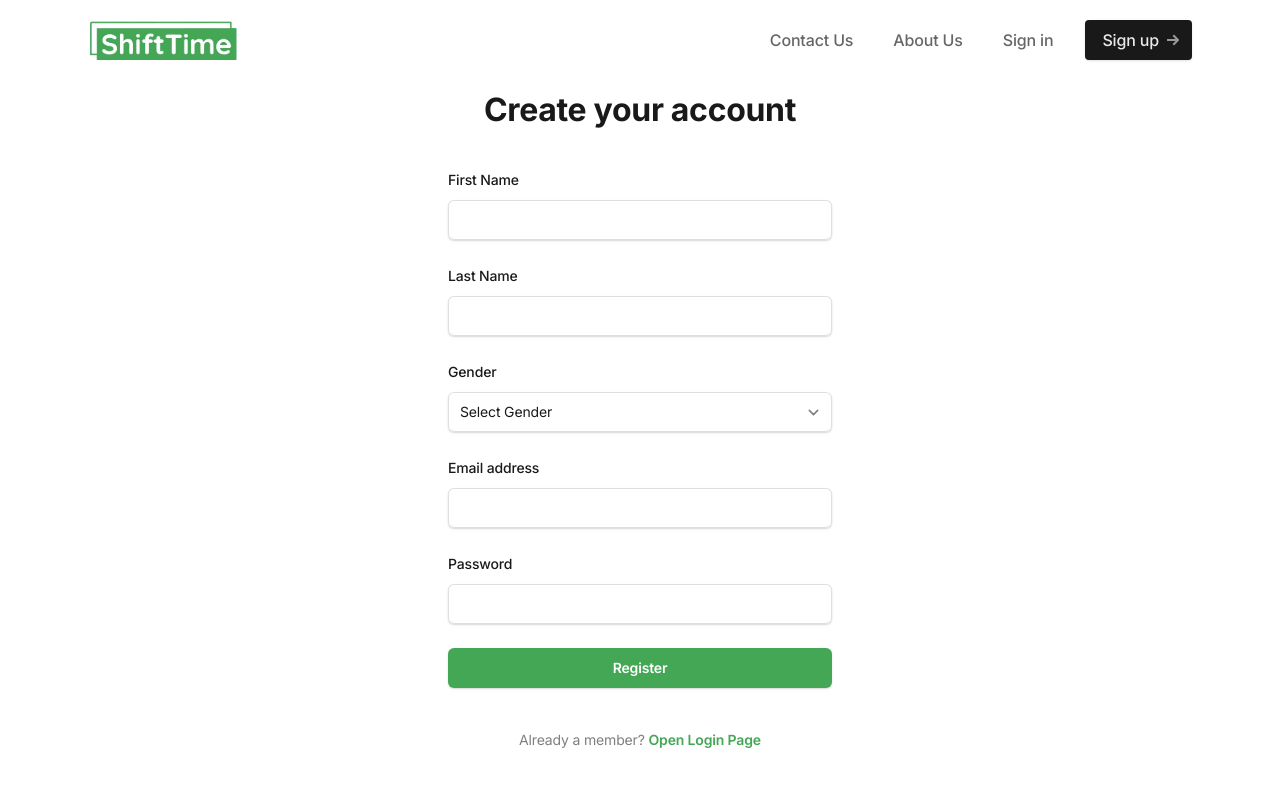
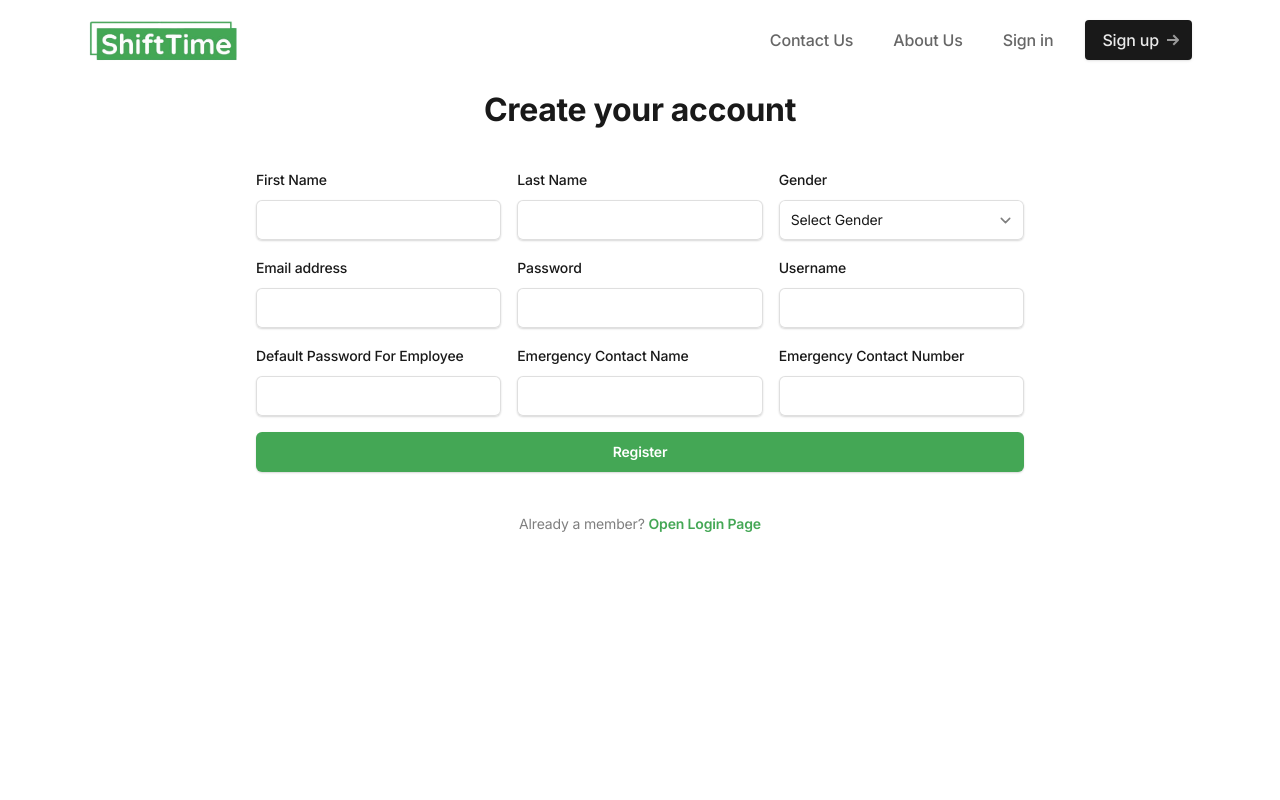
Before and after one commit to ankit-maniya/superadmin-shifttime, a Next.js app: page /signup in a window 1280 px wide. Shown: the top 800 px of the page. Built offline with nearby package versions, Linux system fonts and the light colour scheme.

Commit message:
small fixies in landing page

```diff
--- a/src/app/signup/page.js
+++ b/src/app/signup/page.js
@@ -40,7 +40,7 @@ export default function SignUp() {
       try {
         const data = await UserService.signup(formData);
         if (data?.response)
-            router.push('/signin');
+          router.push('/signin');
 
         toast.success("Registered successfully!");
       } catch (error) {
@@ -76,6 +76,24 @@ export default function SignUp() {
       errors.password = 'Password should be at least 6 characters';
     }
 
+    if (!data.userName.trim()) {
+      errors.userName = 'Username is required';
+    }
+
+    if (!data.defaultPassword.trim()) {
+      errors.defaultPassword = 'Default password is required';
+    }
+
+    if (!data.emergencyContactName.trim()) {
+      errors.emergencyContactName = 'Emergency contact name is required';
+    }
+
+    if (!data.emergencyContactNumber.trim()) {
+      errors.emergencyContactNumber = 'Emergency contact number is required';
+    } else if (!/^\d{10}$/.test(data.emergencyContactNumber.trim())) {
+      errors.emergencyContactNumber = 'Emergency contact number must be 10 digits';
+    }
+
     return errors;
   };
 
@@ -87,8 +105,8 @@ export default function SignUp() {
         </h2>
       </div>
 
-      <div className="mt-10 sm:mx-auto sm:w-full sm:max-w-sm">
-        <form className="space-y-6" onSubmit={handleSubmit}>
+      <div className="mt-10 sm:mx-auto sm:w-full sm:max-w-3xl">
+        <form className="grid grid-cols-1 md:grid-cols-2 lg:grid-cols-3 gap-4 " onSubmit={handleSubmit}>
           <div>
             <label htmlFor="firstName" className="block text-sm font-medium leading-6 text-gray-900">
               First Name
@@ -185,7 +203,87 @@ export default function SignUp() {
             </div>
           </div>
 
+          {/* Username */}
           <div>
+            <label htmlFor="userName" className="block text-sm font-medium leading-6 text-gray-900">
+              Username
+            </label>
+            <div className="mt-2">
+              <input
+                id="userName"
+                name="userName"
+                type="text"
+                autoComplete="username"
+                required
+                value={formData.userName}
+                onChange={handleChange}
+                className={`block w-full rounded-md border-0 py-2 text-gray-900 shadow-sm ring-1 ring-inset ring-gray-300 placeholder:text-gray-400 focus:ring-2 focus:ring-inset focus:ring-green-550 sm:text-sm sm:leading-6 ${errors.userName ? 'border-red-500' : ''}`}
+              />
+              {errors.userName && <p className="text-red-500 text-sm mt-1">{errors.userName}</p>}
+            </div>
+          </div>
+
+          {/* Default Password */}
+          <div>
+            <label htmlFor="defaultPassword" className="block text-sm font-medium leading-6 text-gray-900">
+              Default Password For Employee
+            </label>
+            <div className="mt-2">
+              <input
+                id="defaultPassword"
+                name="defaultPassword"
+                type="text"
+                autoComplete="new-password"
+                required
+                value={formData.defaultPassword}
+                onChange={handleChange}
+                className={`block w-full rounded-md border-0 py-2 text-gray-900 shadow-sm ring-1 ring-inset ring-gray-300 placeholder:text-gray-400 focus:ring-2 focus:ring-inset focus:ring-green-550 sm:text-sm sm:leading-6 ${errors.defaultPassword ? 'border-red-500' : ''}`}
+              />
+              {errors.defaultPassword && <p className="text-red-500 text-sm mt-1">{errors.defaultPassword}</p>}
+            </div>
+          </div>
+
+          {/* Emergency Contact Name */}
+          <div>
+            <label htmlFor="emergencyContactName" className="block text-sm font-medium leading-6 text-gray-900">
+              Emergency Contact Name
+            </label>
+            <div className="mt-2">
+              <input
+                id="emergencyContactName"
+                name="emergencyContactName"
+                type="text"
+                autoComplete="emergency-contact-name"
+                required
+                value={formData.emergencyContactName}
+                onChange={handleChange}
+                className={`block w-full rounded-md border-0 py-2 text-gray-900 shadow-sm ring-1 ring-inset ring-gray-300 placeholder:text-gray-400 focus:ring-2 focus:ring-inset focus:ring-green-550 sm:text-sm sm:leading-6 ${errors.emergencyContactName ? 'border-red-500' : ''}`}
+              />
+              {errors.emergencyContactName && <p className="text-red-500 text-sm mt-1">{errors.emergencyContactName}</p>}
+            </div>
+          </div>
+
+          {/* Emergency Contact Number */}
+          <div>
+            <label htmlFor="emergencyContactNumber" className="block text-sm font-medium leading-6 text-gray-900">
+              Emergency Contact Number
+            </label>
+            <div className="mt-2">
+              <input
+                id="emergencyContactNumber"
+                name="emergencyContactNumber"
+                type="tel"
+                autoComplete="emergency-contact-number"
+                required
+                value={formData.emergencyContactNumber}
+                onChange={handleChange}
+                className={`block w-full rounded-md border-0 py-2 text-gray-900 shadow-sm ring-1 ring-inset ring-gray-300 placeholder:text-gray-400 focus:ring-2 focus:ring-inset focus:ring-green-550 sm:text-sm sm:leading-6 ${errors.emergencyContactNumber ? 'border-red-500' : ''}`}
+              />
+              {errors.emergencyContactNumber && <p className="text-red-500 text-sm mt-1">{errors.emergencyContactNumber}</p>}
+            </div>
+          </div>
+
+          <div className='col-span-1 md:col-span-2 lg:col-span-3'>
             <button
               type="submit"
               className="flex w-full justify-center rounded-md bg-green-550 px-3 py-2 text-sm font-semibold leading-6 text-white shadow-sm hover:bg-green-600 focus-visible:outline focus-visible:outline-2 focus-visible:outline-offset-2 focus-visible:outline-green-600"
--- a/src/components/AboutUs/index.js
+++ b/src/components/AboutUs/index.js
@@ -22,7 +22,7 @@ const AboutUs = () => {
                         </li>
                         <li>
                             <div className="flex items-center gap-x-6">
-                                <Image width="100" height="100" alt="" className="h-16 w-16 rounded-full" src="/images/teams/ankitmaniya.jpg" />
+                                <Image width="100" height="100" alt="" className="h-16 w-16 object-center rounded-full" src="/images/teams/pratik.jpeg" />
                                 <div>
                                     <h3 className="text-base font-semibold leading-7 tracking-tight text-gray-900">Pratik Boghani</h3>
                                     <p className="text-sm font-semibold leading-6 text-green-550">Co-Founder / CEO</p>
@@ -31,7 +31,7 @@ const AboutUs = () => {
                         </li>
                         <li>
                             <div className="flex items-center gap-x-6">
-                                <Image width="100" height="100" alt="" className="h-16 w-16 rounded-full" src="/images/teams/ankitmaniya.jpg" />
+                                <Image width="100" height="100" alt="" className="h-16 w-16 rounded-full" src="/images/teams/hiren.jpeg" />
                                 <div>
                                     <h3 className="text-base font-semibold leading-7 tracking-tight text-gray-900">Hiren Gohil</h3>
                                     <p className="text-sm font-semibold leading-6 text-green-550">Co-Founder / CEO</p>
--- a/src/components/Header/index.js
+++ b/src/components/Header/index.js
@@ -101,7 +101,7 @@ export default function Header(props) {
                         <Link href="/superadmin/dashboard" className="font-medium text-gray-600 hover:text-gray-900 px-5 py-3 flex items-center transition duration-150 ease-in-out">Dashboard</Link>
                       </li>
                       <li>
-                        <Link href="/superadmin/admin" className="font-medium text-gray-600 hover:text-gray-900 px-5 py-3 flex items-center transition duration-150 ease-in-out">Employee</Link>
+                        <Link href="/superadmin/admin" className="font-medium text-gray-600 hover:text-gray-900 px-5 py-3 flex items-center transition duration-150 ease-in-out">Customer</Link>
                       </li>
                     </>)}
                   <Dropdown title={currUser?.user?.firstName}>
```
Also changed, not shown: src/components/Testimonials/index.js (+8 -13 lines), public/images/teams/hiren.jpeg (added), public/images/teams/pratik.jpeg (added).
